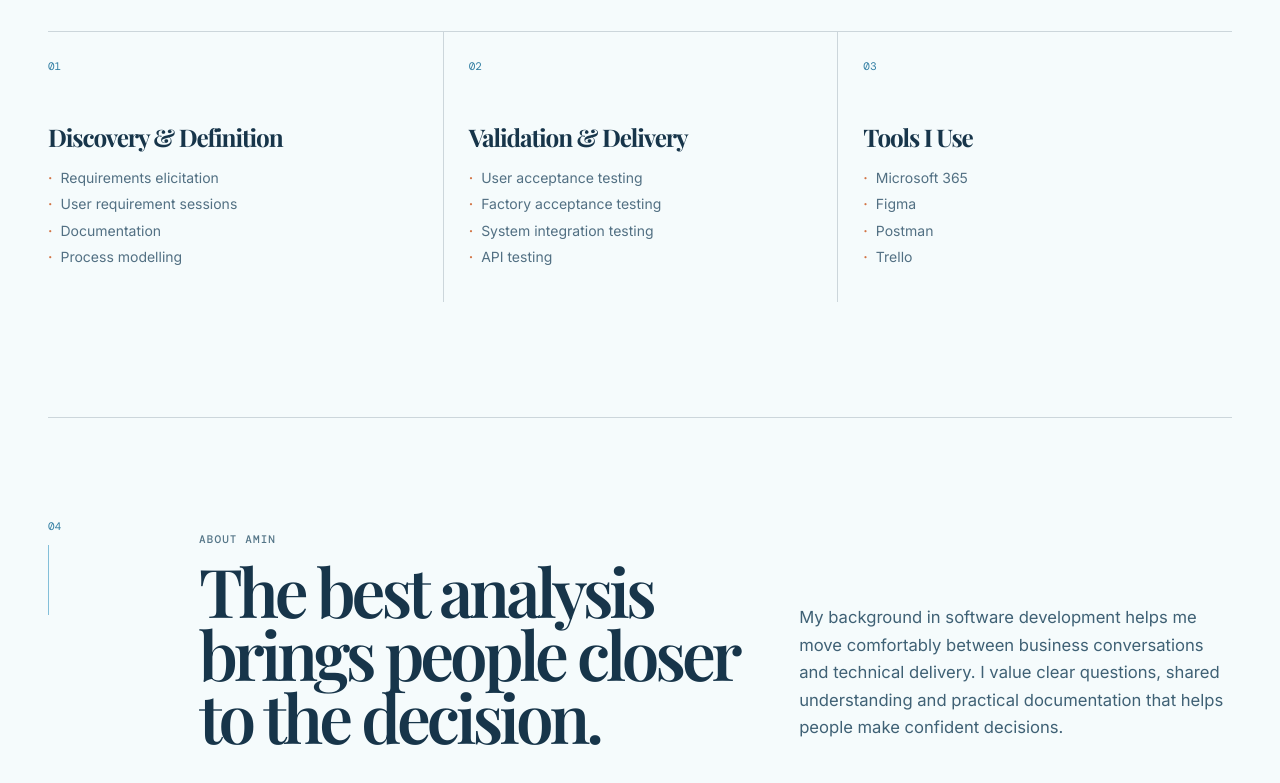
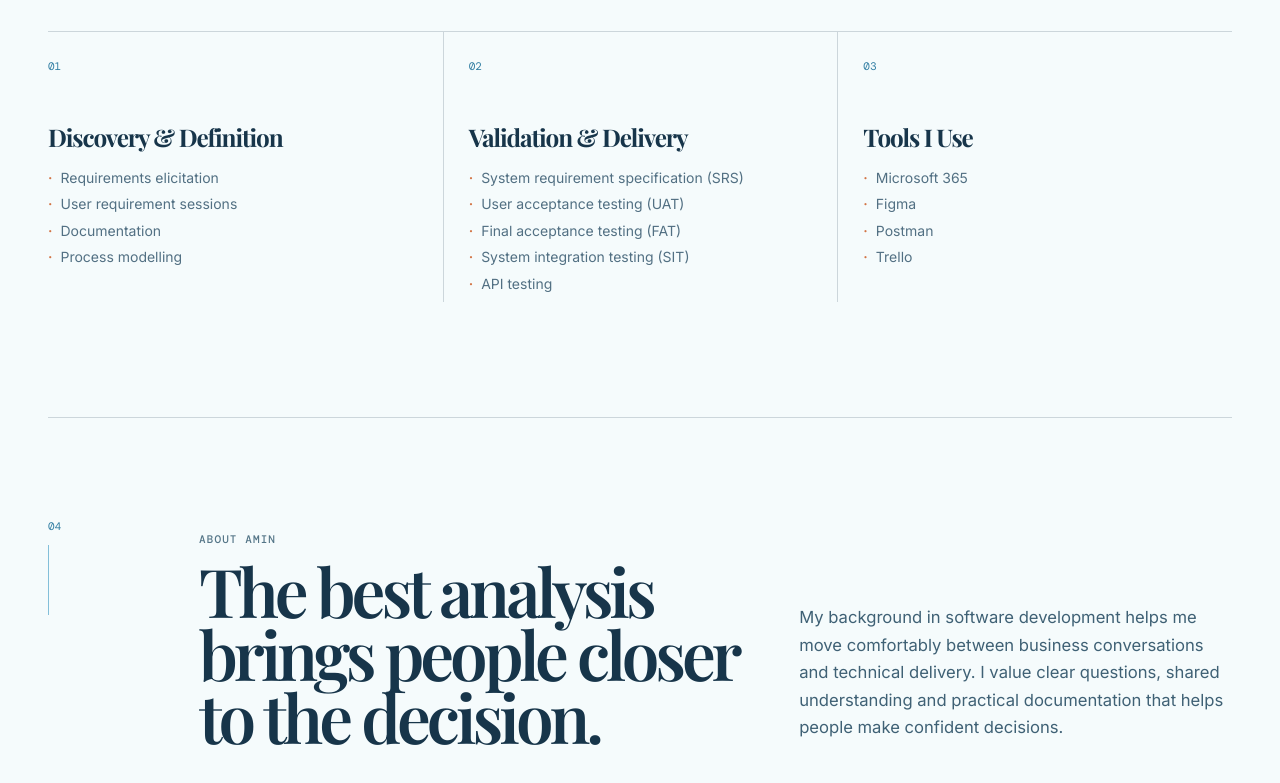
Before and after one commit to aminaziz-dev/aminaziz-dev.github.io, a React (Vite) app: page / in a window 1280 px wide. Shown: the part 2874-3657 px from the top of the page. Built offline with nearby package versions, Linux system fonts and the light colour scheme.

Commit message:
Update validation and delivery methods

```diff
--- a/src/portfolio-data.ts
+++ b/src/portfolio-data.ts
@@ -70,7 +70,7 @@ export const portfolio = {
     },
     {
       title: 'Validation & Delivery',
-      items: ['User acceptance testing', 'Factory acceptance testing', 'System integration testing', 'API testing'],
+      items: ['System requirement specification (SRS)', 'User acceptance testing (UAT)', 'Final acceptance testing (FAT)', 'System integration testing (SIT)', 'API testing'],
     },
     {
       title: 'Tools I Use',
```
